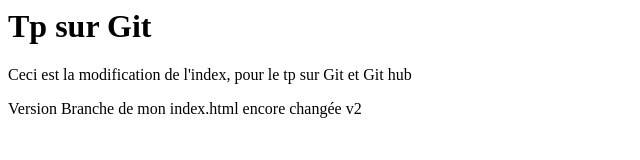
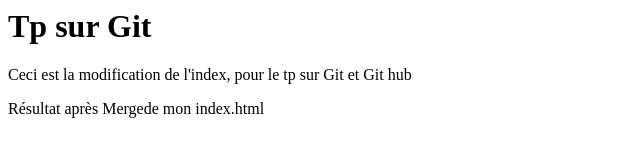
Before and after one commit to Bazonnet-Ilan/-hello-github-web-, a plain HTML site: page index.html in a window 1280 px wide. Shown: the whole page, without its empty margins (0-640 px from the left). Drawn offline with Linux system fonts and the light colour scheme.

Commit message:
Update index.html with merge result message

```diff
--- a/index.html
+++ b/index.html
@@ -1,3 +1,3 @@
 <h1>Tp sur Git</h1>
 <p>Ceci est la modification de l'index, pour le tp sur Git et Git hub</p>
-<p>Version Branche de mon index.html encore changée v2</p>
+<p>Résultat après Mergede mon index.html</p>
```
